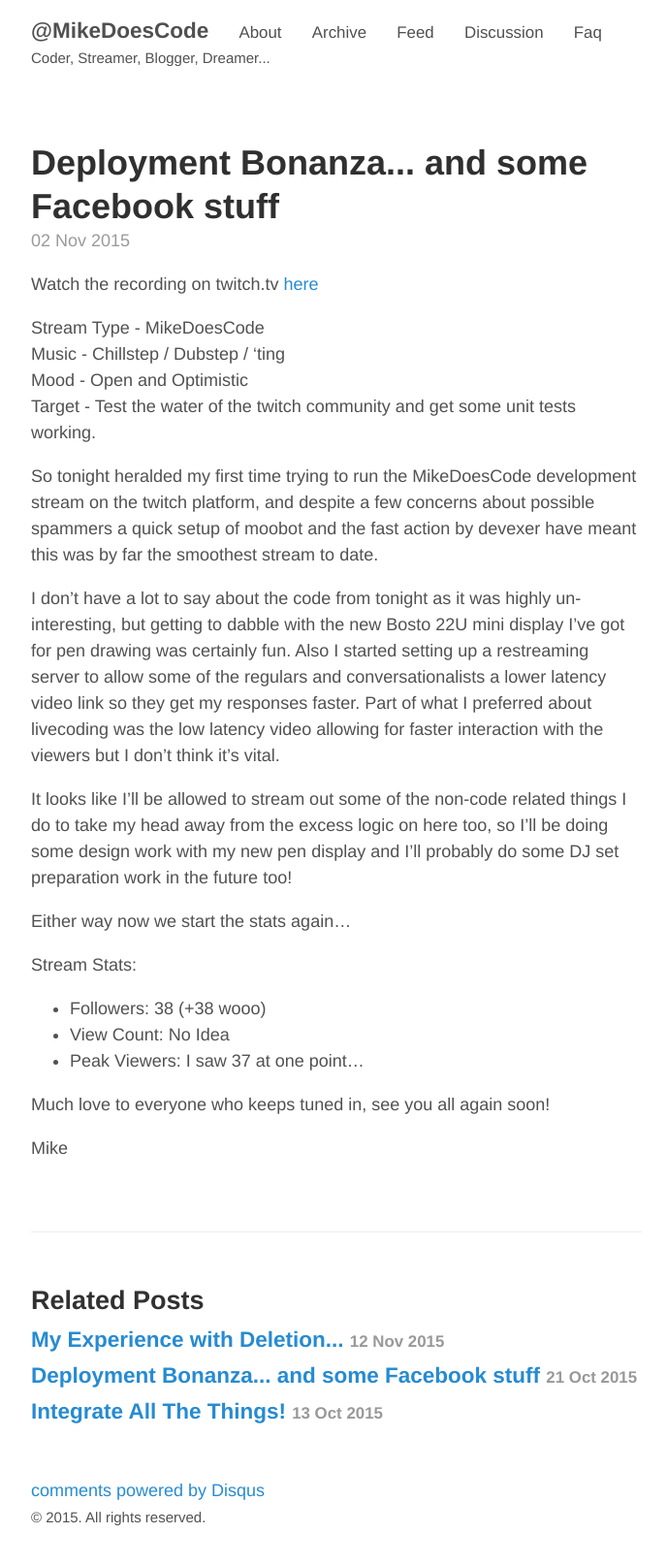
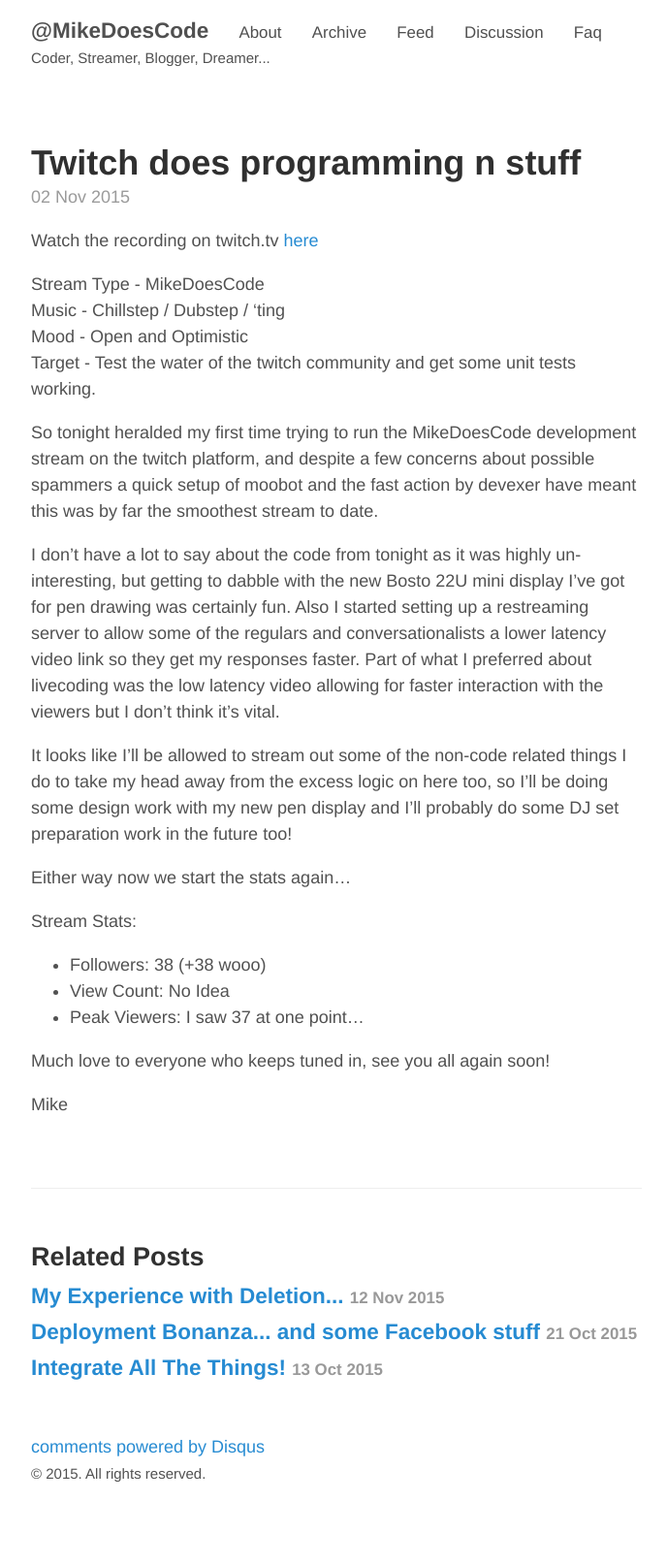
Before and after one commit to MikeHardman/mikehardman.github.io, a Jekyll site: the page built from _posts/2015-11-02-twitch-does-programming-n-stuff.md, in a window 1280 px wide. Shown: the whole page at 97% size, without its empty margins (293-981 px from the left). Built offline with Jekyll 4.4.1, drawn with Linux system fonts in a browser that asks for light colours; comment, search, counter and statistics services are not loaded; after the commit the page ends 1569 px from its top, so only the background shows below that.

Commit message:
hahaha oops

```diff
--- a/_posts/2015-11-02-twitch-does-programming-n-stuff.md
+++ b/_posts/2015-11-02-twitch-does-programming-n-stuff.md
@@ -1,5 +1,5 @@
 ---
-title: Deployment Bonanza... and some Facebook stuff
+title: Twitch does programming n stuff
 layout: post
 comments: True
 ---
```
